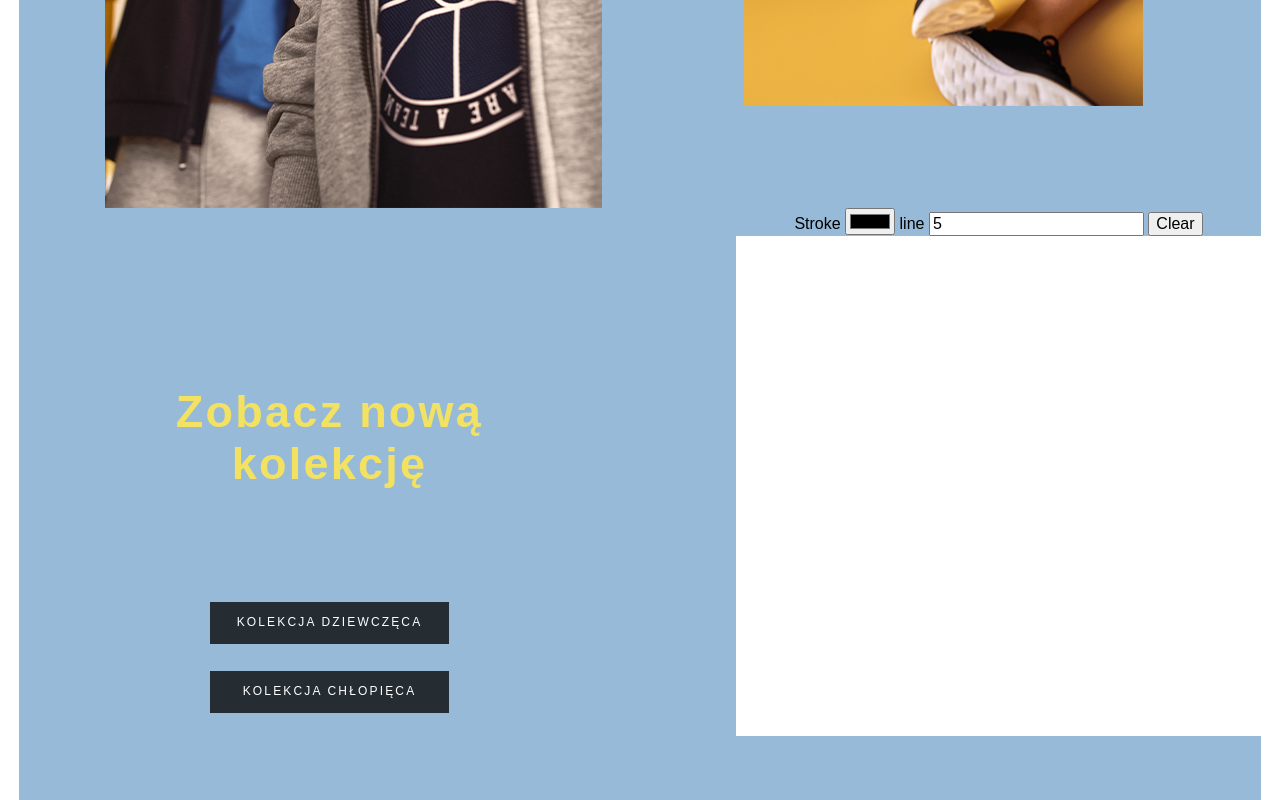
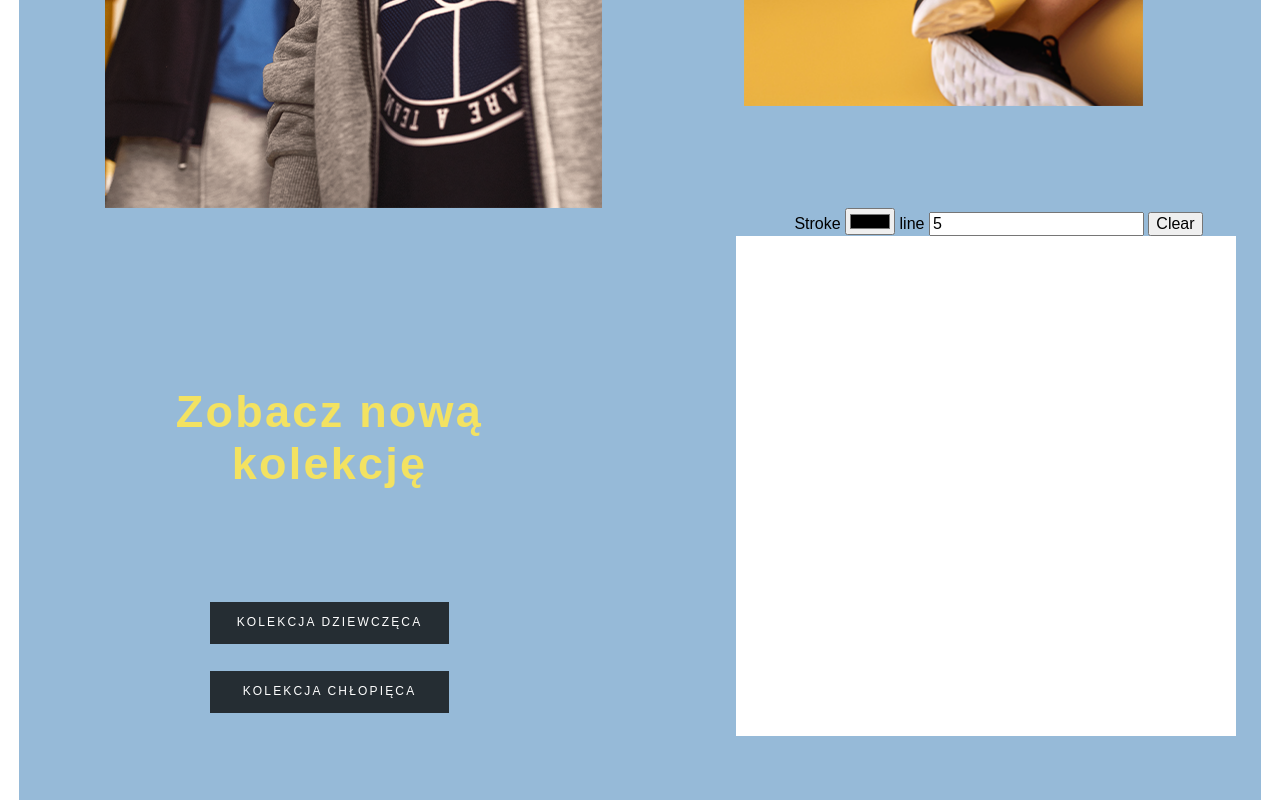
Before and after one commit to adrianSACHA/BackTOSchool, a plain HTML site: page index.html in a window 1280 px wide. Shown: the part 6215-7015 px from the top of the page. Drawn offline with nearby package versions, Linux system fonts and the light colour scheme; a web font is replaced by a local one.

```diff
--- a/css/section-fifth.css
+++ b/css/section-fifth.css
@@ -330,6 +330,7 @@
   overflow: hidden;
   background-color: white;
   height: 500px;
+  width: 500px;
   cursor: pointer;
   /* cursor: url('../images/section-fifth/kredka.cur') 5 5, pointer; */
 }
--- a/index.html
+++ b/index.html
@@ -224,7 +224,7 @@
                         <input id="lineWidth" name='lineWidth' type="number" value="5">
                         <button id="clear">Clear</button>
 <div class="drawing-board bottom__ai__drawing">
-    <canvas id="canvas" width="500" height="500"></canvas>
+    <canvas id="drawing-board"></canvas>
 </div>
                     </div>
                 </div>
```
